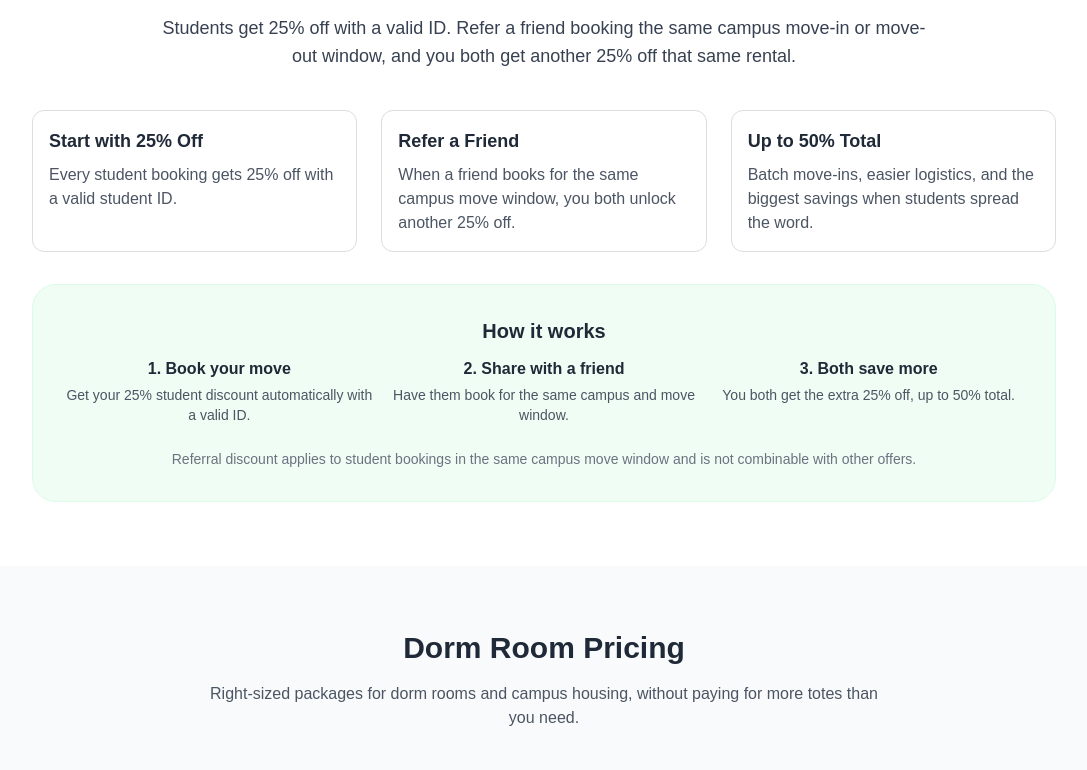
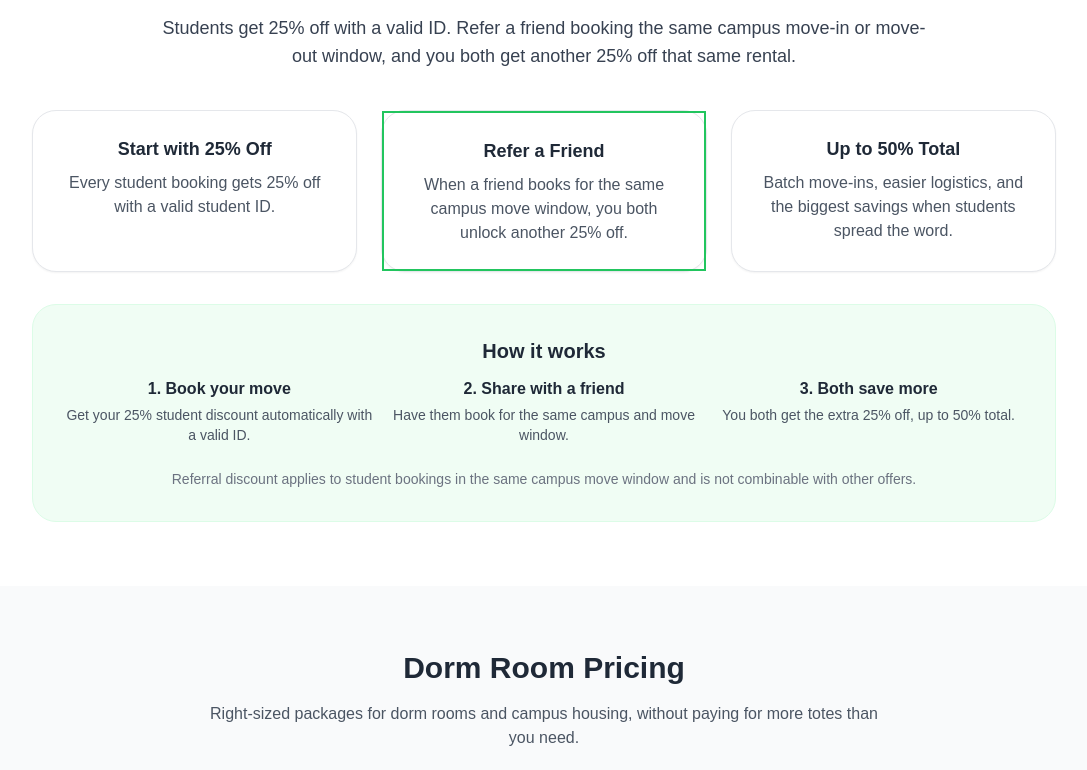
Before and after one commit to gcgross144-hash/Reboxed-Site, a Next.js app: page /students in a window 1280 px wide. Shown: the part 813-1583 px from the top of the page, without its empty margins (96-1183 px from the left). Built offline with nearby package versions, Linux system fonts and the light colour scheme.

Commit message:
Update card.tsx

```diff
--- a/components/ui/card.tsx
+++ b/components/ui/card.tsx
@@ -1,7 +1,20 @@
-export function Card({ children }: any) {
-  return <div style={{ border: "1px solid #ddd", borderRadius: "12px", padding: "16px" }}>{children}</div>;
+import * as React from "react";
+
+export function Card({
+  className = "",
+  ...props
+}: React.HTMLAttributes<HTMLDivElement>) {
+  return (
+    <div
+      className={`rounded-3xl border border-gray-200 bg-white shadow-sm ${className}`}
+      {...props}
+    />
+  );
 }
 
-export function CardContent({ children }: any) {
-  return <div>{children}</div>;
+export function CardContent({
+  className = "",
+  ...props
+}: React.HTMLAttributes<HTMLDivElement>) {
+  return <div className={className} {...props} />;
 }
```
